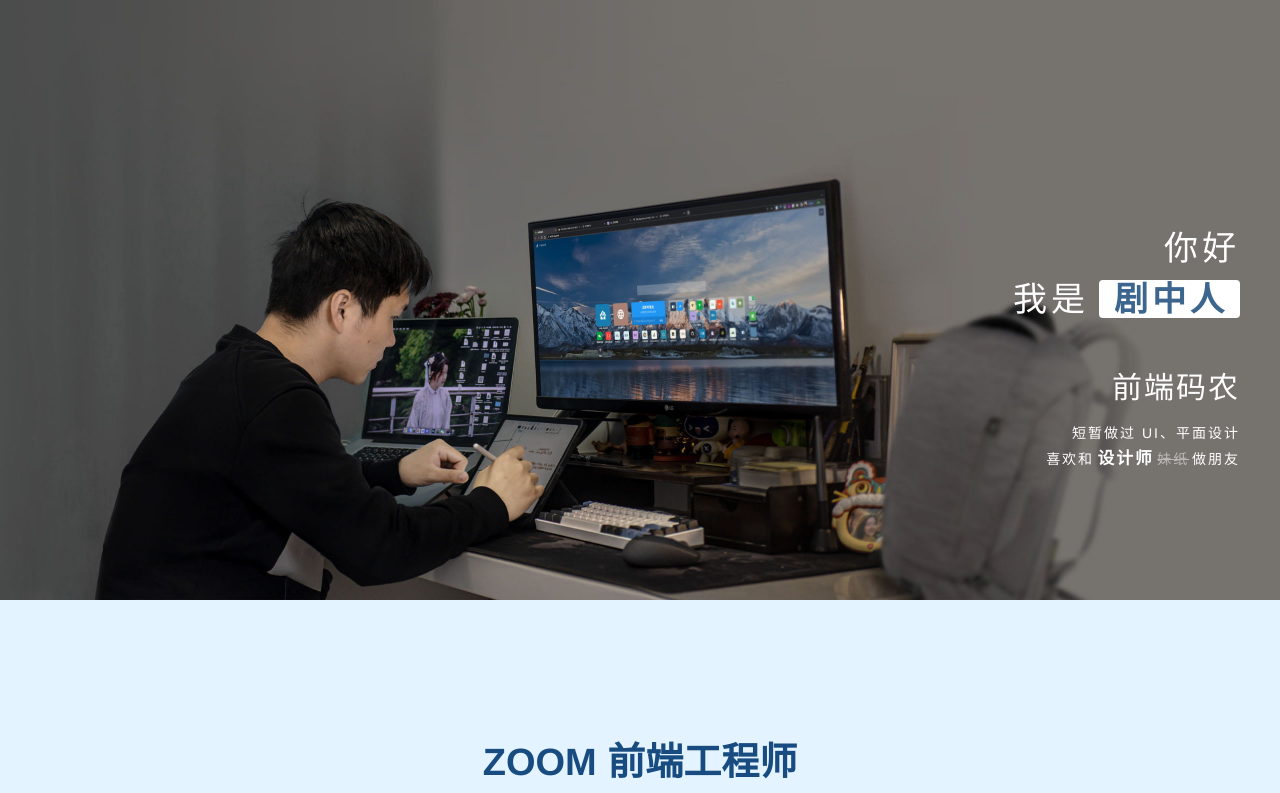
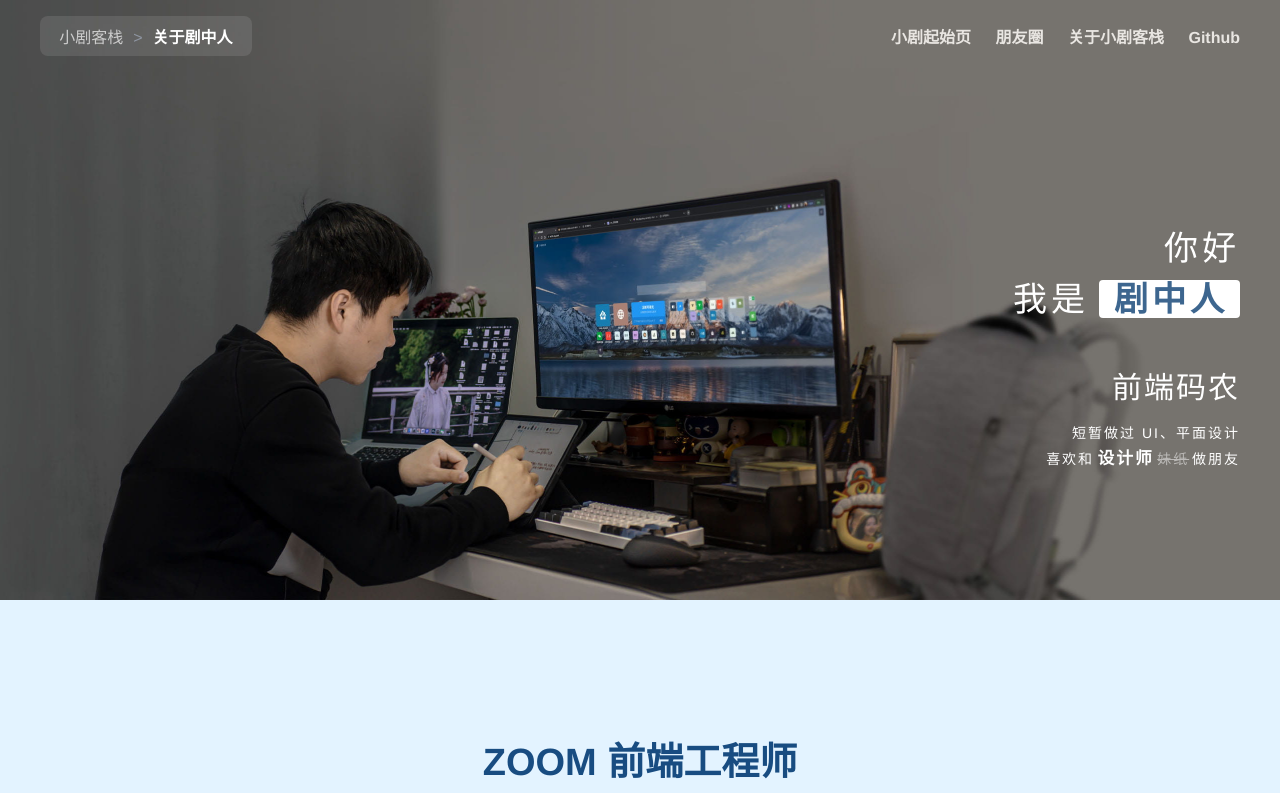
Before and after one commit to bh-lay/t.bh-lay.com, a plain HTML site: page aboutme/index.html in a window 1280 px wide. Shown: the top 793 px of the page. Drawn offline with Linux system fonts and the light colour scheme.

Commit message:
feat: 完成导航部分开发

```diff
--- a/aboutme/index.html
+++ b/aboutme/index.html
@@ -11,6 +11,20 @@
   <base target="_blank" />
 </head>
 <body>
+  <div class="navigation">
+    <div class="section-inner">
+      <div class="bread-crumb">
+        <a href="http://bh-lay.com/">小剧客栈</a><i>></i><strong>关于剧中人</strong>
+      </div>
+
+      <div class="link-list">
+        <a href="https://e.bh-lay.com/">小剧起始页</a>
+        <a href="http://moments.bh-lay.com/">朋友圈</a>
+        <a href="http://bh-lay.com/topic/aboutblog/index.html">关于小剧客栈</a>
+        <a href="https://github.com/bh-lay">Github</a>
+      </div>
+    </div>
+  </div>
   <div class="section section-hello">
     <div class="section-hello-body">
       <div class="section-inner">
--- a/aboutme/style.css
+++ b/aboutme/style.css
@@ -478,3 +478,63 @@ html,body {
 }
 
 /* section hobby end */
+/* navigation */
+.navigation {
+  position: absolute;
+  top: 0;
+  left: 0;
+  width: 100%;
+  /* background: rgb(255 255 255 / 20%); */
+  z-index: 1000;
+}
+.navigation .section-inner {
+  display: flex;
+  align-items: center;
+  justify-content: space-between;
+  padding: 1rem 0;
+}
+.navigation .bread-crumb {
+  display: inline-block;
+  padding: .5rem 1.2rem;
+  /* background: #fff; */
+  background: rgba(255, 255, 255, .1);
+  border-radius: 8px;
+  /* border: 1px solid #fff; */
+  /* box-shadow: 0px 4px 8px rgba(0, 8, 36, 0.05); */
+  color: #333;
+  text-decoration: none;
+  font-size: 1rem
+}
+.navigation .bread-crumb a {
+  text-decoration: none;
+  color: #ccc
+}
+.navigation .bread-crumb a:hover {
+  text-decoration: underline;
+  color: #fff
+}
+.navigation .bread-crumb i {
+  margin: 0 10px;
+  font-style: normal;
+  color: #8f96a3
+}
+.navigation .bread-crumb strong {
+  color: #fff
+}
+.navigation .link-list a {
+  display: inline-block;
+  margin-left: 20px;
+  text-decoration: none;
+  font-weight: bold;
+  color: #e9e6e2;
+}
+
+.navigation .link-list a:hover {
+  text-decoration: underline;
+  color: #fff;
+}
+@media screen and (max-width: 660px) {
+  .navigation .link-list {
+    display: none;
+  }
+}
```
